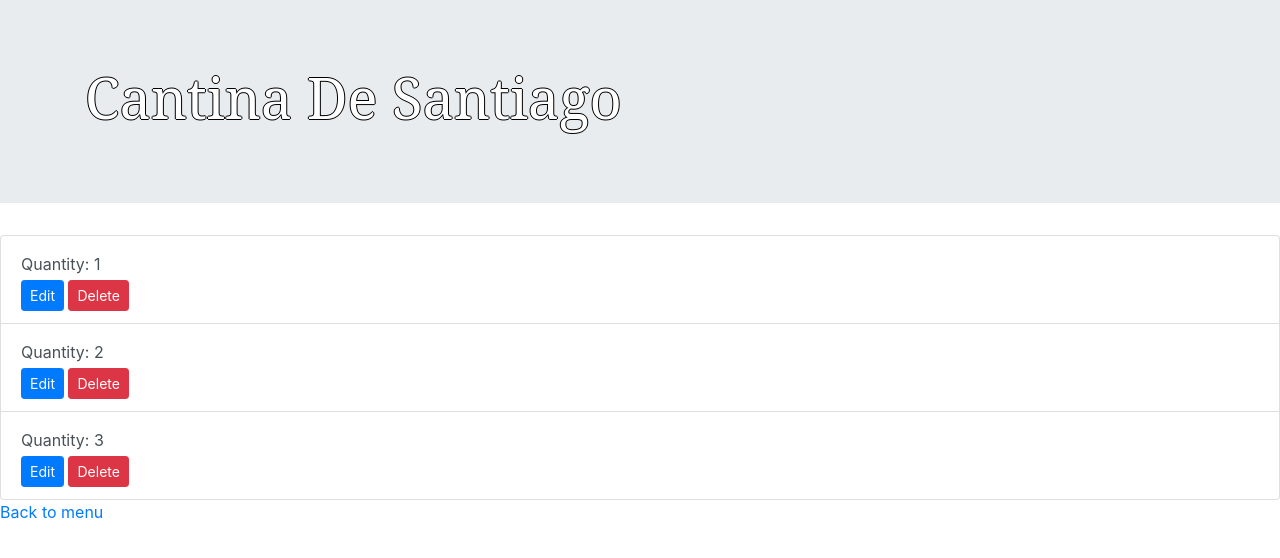
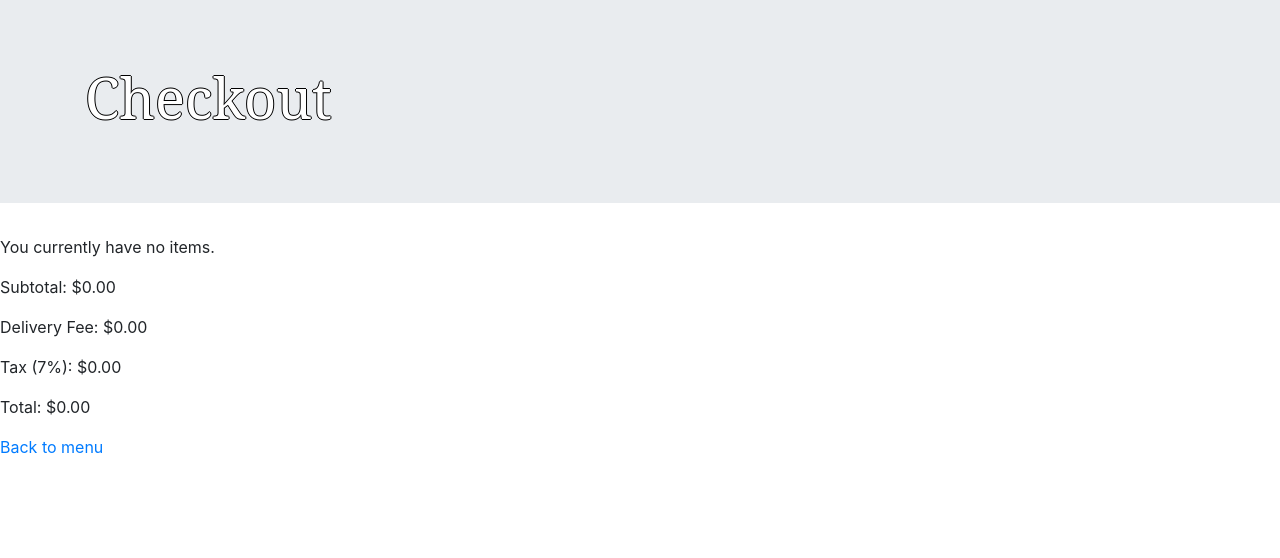
Before and after one commit to ja-cob-s/cantina, a Flask app: page /cart in a window 1280 px wide. Shown: the part 56-614 px from the top of the page. Run offline with Flask 2, Linux system fonts and the light colour scheme; a user stored in the database is signed in; data comes from the database, SQL or seed files in the repository; both versions use the stored data as it was after the commit; some libraries are stand-ins or nearby versions.

Commit message:
implement user shopping cart feature

```diff
--- a/application.py
+++ b/application.py
@@ -6,7 +6,8 @@ from flask import flash, jsonify, make_response
 from flask import session as login_session
 from sqlalchemy import create_engine
 from sqlalchemy.orm import sessionmaker
-from database_setup import Base, User, MenuItem, Order, OrderItem, Cart
+from database_setup import Base, User, MenuItem, Order, OrderItem
+from database_setup import Cart, CartView
 from flask_login import login_user, logout_user, current_user
 from flask_login import login_required, LoginManager
 from werkzeug.urls import url_parse
@@ -33,12 +34,14 @@ def connect():
 #################################
 @login.user_loader
 def load_user(user_id):
+    """ Get user matching given user ID"""
     session = connect()
     user = session.query(User).filter_by(id=user_id).one_or_none()
     return user
 
 
 def get_user_id(email):
+    """ Get user ID matching given email address"""
     session = connect()
     user = session.query(User).filter_by(email=email).one_or_none()
     if user is None:
@@ -49,6 +52,7 @@ def get_user_id(email):
 
 @app.route('/login', methods=['GET', 'POST'])
 def show_login():
+    """ Display the login page and validate credentials"""
     session = connect()
     if current_user.is_authenticated:
         return redirect(url_for('show_menu'))
@@ -68,12 +72,14 @@ def show_login():
 
 @app.route('/logout')
 def logout():
+    """ Logout the current user"""
     logout_user()
     return redirect(url_for('show_menu'))
 
 
 @app.route('/register', methods=['GET', 'POST'])
 def register():
+    """ Sign up a new user"""
     session = connect()
     if current_user.is_authenticated:
         return redirect(url_for('show_menu'))
@@ -113,6 +119,9 @@ def menu_item_json(menu_id):
 @app.route('/cart/add/<int:menu_id>')
 @login_required
 def add_to_cart(menu_id):
+    """ Add a menu item to the user's cart
+        If item already exists in cart, increment the quantity
+    """
     session = connect()
     item = session.query(MenuItem).filter_by(id=menu_id).one()
     try:
@@ -120,18 +129,80 @@ def add_to_cart(menu_id):
     except AttributeError:
         return "Error getting user ID"
     cart_item = Cart(user_id=user_id, menu_item_id=menu_id, quantity=1)
+    existing_item = session.query(Cart).filter_by(
+        user_id=user_id, menu_item_id=menu_id).one_or_none()
+    if existing_item:
+        existing_item.quantity += 1
+        cart_item = existing_item
     session.add(cart_item)
     session.commit()
     flash("%s added to order!" % item.name)
     return redirect(url_for('show_menu'))
 
 
+@app.route('/cart/update/<int:menu_id>', methods=['GET', 'POST'])
+@login_required
+def update_cart(menu_id):
+    """ Update the quantity of a menu item in the user's cart"""
+    session = connect()
+    try:
+        user_id = current_user.id
+    except AttributeError:
+        return "Error getting user ID"
+    item = session.query(Cart).filter_by(
+        user_id=user_id, menu_item_id=menu_id).one()
+    if request.method == 'POST':
+        if request.form['quantity']:
+            item.quantity = request.form['quantity']
+            flash("Quantity updated")
+        session.add(item)
+        session.commit()
+    return redirect(url_for('show_cart'))
+
+
+@app.route('/cart/remove/<int:menu_id>')
+@login_required
+def remove_from_cart(menu_id):
+    """ Remove a menu item from the user's cart"""
+    session = connect()
+    try:
+        user_id = current_user.id
+    except AttributeError:
+        return "Error getting user ID"
+    item = session.query(Cart).filter_by(
+        user_id=user_id, menu_item_id=menu_id).one()
+    menu_item = session.query(MenuItem).filter_by(id=menu_id).one()
+    session.delete(item)
+    session.commit()
+    flash("%s removed from order!" % menu_item.name)
+    return redirect(url_for('show_cart'))
+
+
 @app.route('/cart')
 @login_required
 def show_cart():
+    """ Display the contents of the user's cart"""
     session = connect()
-    items = session.query(Cart).all()
-    return render_template('cart.html', items=items)
+    try:
+        user_id = current_user.id
+    except AttributeError:
+        return "Error getting user ID"
+    items = session.query(CartView).filter_by(user_id=user_id).all()
+    subtotal = 0.0
+    for item in items:
+        subtotal += float(item.price) * item.quantity
+    if subtotal > 0:
+        fee = 2.99
+    else:
+        fee = 0
+    tax = (subtotal + fee) * 0.07
+    total = subtotal + fee + tax
+    subtotal = "{0:.2f}".format(subtotal)
+    fee = "{0:.2f}".format(fee)
+    tax = "{0:.2f}".format(tax)
+    total = "{0:.2f}".format(total)
+    return render_template('cart.html', items=items, subtotal=subtotal,
+                           fee=fee, tax=tax, total=total)
 
 
 #######################
--- a/templates/cart.html
+++ b/templates/cart.html
@@ -3,7 +3,7 @@
 
     <div class="jumbotron jumbotron-fluid">
         <div class="container">
-            <h1 class="display-4">Cantina De Santiago</h1>
+            <h1 class="display-4">Checkout</h1>
         </div>
     </div>
 
@@ -30,11 +30,23 @@
                 <li class="list-group-item list-group-item-action flex-column align-items-start">
                     <div class="d-flex w-100 justify-content-between">
                     <h5 class="mb-1">{{i.name}}</h5>
-                    {{i.price}}
+                    ${{i.price}}
                     </div>
-                    <p class="mb-1">Quantity: {{i.quantity}}</p>
-                    <a href=# class="btn btn-primary btn-sm">Edit</a>
-                    <a href=# class="btn btn-danger btn-sm">Delete</a>
+                    <p class="mb-1">
+                        <form action="{{ url_for('update_cart', menu_id=i.menu_item_id)}}" method = 'POST'>
+                            <div class="form-group">
+                                <dl>
+                                    <dt><label for="quantity">Quantity</label></dt>
+                                    <dd>
+                                        <input type='text' size='1' name='quantity' value = '{{i.quantity}}' required>
+                                        <input type='submit' value='Update' class='btn btn-primary btn-sm'>
+                                        <a href="{{url_for('remove_from_cart', menu_id=i.menu_item_id)}}" class="btn btn-danger btn-sm">Delete</a>
+                                    </dd>
+                                </dl>
+
+                            </div>
+                        </form>
+                    </p>
                 </li>
             {% endfor %}
         </ul>
@@ -42,6 +54,10 @@
         {% else %}
             <p> You currently have no items. </p>
         {% endif %}
+        <p>Subtotal: ${{subtotal}}</p>
+        <p>Delivery Fee: ${{fee}}</p>
+        <p>Tax (7%): ${{tax}}</p>
+        <p>Total: ${{total}}</p>
         <p><a href={{ url_for('show_menu')}}>Back to menu</a></p>
     </div>
 
```
Also changed, not shown: database_setup.py (+20 -0 lines), cantinadesantiago.db, 1 other file.
